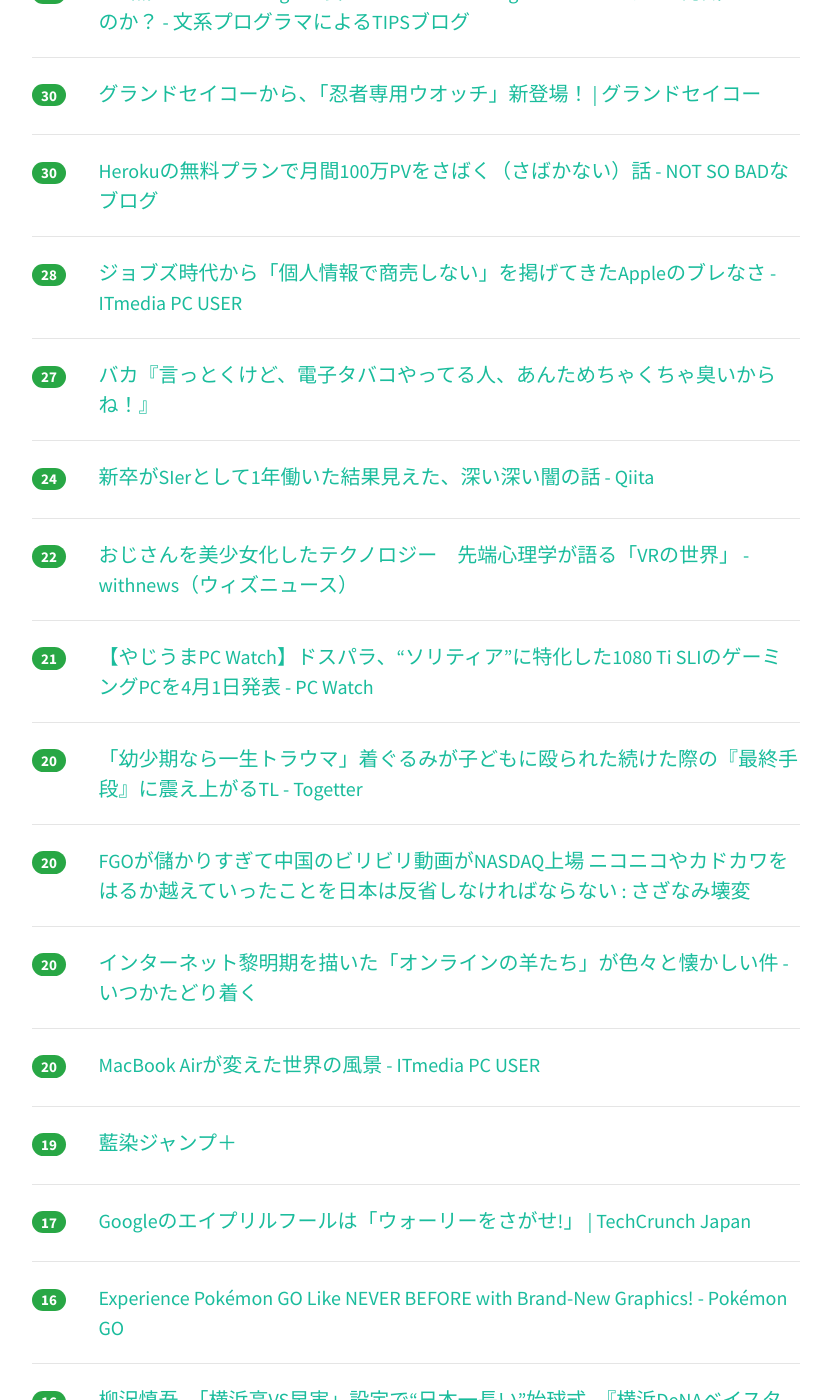
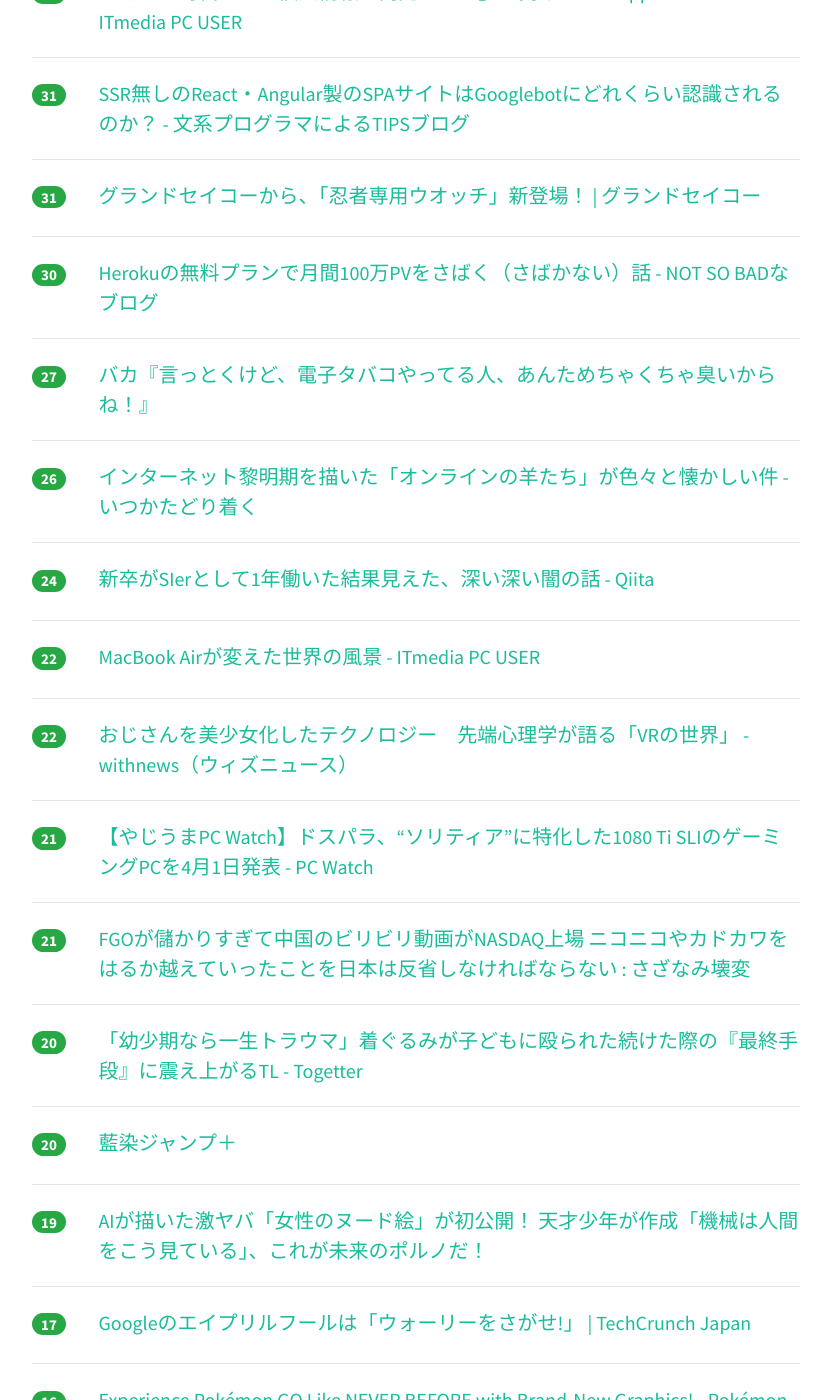
Before and after one commit to yatta47/hatena-matome-site, a Jekyll site: the page built from _posts/2018-04-01-hatena.md, in a window 1280 px wide and 1400 px high, scrolled down 1526 px. Shown: the whole window, without its empty margins (224-1055 px from the left). Built offline with Jekyll 4.4.1, drawn with Linux system fonts in a browser that asks for light colours; nearby versions of some CDN libraries; some of the changed text lies outside the part shown.

Commit message:
Updated 2018-04-01

```diff
--- a/_posts/2018-04-01-hatena.md
+++ b/_posts/2018-04-01-hatena.md
@@ -1,34 +1,39 @@
 ---
 layout: post
 title:  "2018-04-01 はてぶIT"
-date:   2018-04-01 18:02:21
+date:   2018-04-01 19:02:33
 tags: [it-hotentry]
 ---
-36 件のデータあり
+38 件のデータあり
 
 <hr><div class="row">
-<div class="col-1"><span class="badge badge-pill badge-success h2">327</span></div>
+<div class="col-1"><span class="badge badge-pill badge-success h2">339</span></div>
 <div class="col-11"><a href='https://landing.google.co.jp/tegaki/' target='_blank'>Gboard 物理手書きバージョン</a></div>
 </div>
 <hr>
 <div class="row">
-<div class="col-1"><span class="badge badge-pill badge-success h2">206</span></div>
+<div class="col-1"><span class="badge badge-pill badge-success h2">217</span></div>
+<div class="col-11"><a href='https://tjo.hatenablog.com/entry/2018/04/01/003000' target='_blank'>AIブームに完全に出遅れたエグゼクティブの方々のための本を書きました - 六本木で働くデータサイエンティストのブログ</a></div>
+</div>
+<hr>
+<div class="row">
+<div class="col-1"><span class="badge badge-pill badge-success h2">214</span></div>
 <div class="col-11"><a href='https://gigazine.net/news/20180401-aprilfool/' target='_blank'>エイプリルフールに便乗しているサイトまとめ2018年版 - GIGAZINE</a></div>
 </div>
 <hr>
 <div class="row">
-<div class="col-1"><span class="badge badge-pill badge-success h2">191</span></div>
-<div class="col-11"><a href='https://tjo.hatenablog.com/entry/2018/04/01/003000' target='_blank'>AIブームに完全に出遅れたエグゼクティブの方々のための本を書きました - 六本木で働くデータサイエンティストのブログ</a></div>
-</div>
-<hr>
-<div class="row">
-<div class="col-1"><span class="badge badge-pill badge-success h2">138</span></div>
+<div class="col-1"><span class="badge badge-pill badge-success h2">147</span></div>
 <div class="col-11"><a href='https://japan.googleblog.com/2018/04/tegaki.html' target='_blank'>Google Japan Blog: Google 日本語入力チームからの新しいご提案</a></div>
 </div>
 <hr>
 <div class="row">
-<div class="col-1"><span class="badge badge-pill badge-success h2">123</span></div>
+<div class="col-1"><span class="badge badge-pill badge-success h2">131</span></div>
 <div class="col-11"><a href='https://blogs.adobe.com/creativestation/aprilfools_2018' target='_blank'>アドビ、 #飲むフォトショップ を発表！ 世界初 “フォトショップロテイン” で、理想のカラダへ即効レタッチ – Adobe Creative Station</a></div>
+</div>
+<hr>
+<div class="row">
+<div class="col-1"><span class="badge badge-pill badge-success h2">70</span></div>
+<div class="col-11"><a href='https://anond.hatelabo.jp/20180401145223' target='_blank'>ブコメ「何度でも言う」</a></div>
 </div>
 <hr>
 <div class="row">
@@ -47,11 +52,6 @@ tags: [it-hotentry]
 </div>
 <hr>
 <div class="row">
-<div class="col-1"><span class="badge badge-pill badge-success h2">41</span></div>
-<div class="col-11"><a href='https://anond.hatelabo.jp/20180401145223' target='_blank'>ブコメ「何度でも言う」</a></div>
-</div>
-<hr>
-<div class="row">
 <div class="col-1"><span class="badge badge-pill badge-success h2">39</span></div>
 <div class="col-11"><a href='https://note.mu/curryperformer/n/ne2a70ea66075' target='_blank'>1人ぼっちの客先常駐先で生き延びる8つのテクニック｜加藤泰明｜note</a></div>
 </div>
@@ -62,13 +62,18 @@ tags: [it-hotentry]
 </div>
 <hr>
 <div class="row">
+<div class="col-1"><span class="badge badge-pill badge-success h2">36</span></div>
+<div class="col-11"><a href='https://yoheikikuta.github.io/DLwithPython/' target='_blank'>Deep Learning with Python を読んだ – 原理的には可能 – データ分析界隈の人のブログ、もとい雑記帳</a></div>
+</div>
+<hr>
+<div class="row">
 <div class="col-1"><span class="badge badge-pill badge-success h2">35</span></div>
 <div class="col-11"><a href='https://qiita.com/41semicolon/items/666a3ff1c226828ecdb2' target='_blank'>map, reduce もいいけど transduce もね - Qiita</a></div>
 </div>
 <hr>
 <div class="row">
 <div class="col-1"><span class="badge badge-pill badge-success h2">35</span></div>
-<div class="col-11"><a href='https://yoheikikuta.github.io/DLwithPython/' target='_blank'>Deep Learning with Python を読んだ – 原理的には可能 – データ分析界隈の人のブログ、もとい雑記帳</a></div>
+<div class="col-11"><a href='http://www.itmedia.co.jp/pcuser/articles/1804/01/news021.html' target='_blank'>ジョブズ時代から「個人情報で商売しない」を掲げてきたAppleのブレなさ - ITmedia PC USER</a></div>
 </div>
 <hr>
 <div class="row">
@@ -77,7 +82,7 @@ tags: [it-hotentry]
 </div>
 <hr>
 <div class="row">
-<div class="col-1"><span class="badge badge-pill badge-success h2">30</span></div>
+<div class="col-1"><span class="badge badge-pill badge-success h2">31</span></div>
 <div class="col-11"><a href='https://www.grand-seiko.com/jp-ja/special/aprilfools/2018/' target='_blank'>グランドセイコーから、「忍者専用ウオッチ」新登場！ | グランドセイコー</a></div>
 </div>
 <hr>
@@ -87,18 +92,23 @@ tags: [it-hotentry]
 </div>
 <hr>
 <div class="row">
-<div class="col-1"><span class="badge badge-pill badge-success h2">28</span></div>
-<div class="col-11"><a href='http://www.itmedia.co.jp/pcuser/articles/1804/01/news021.html' target='_blank'>ジョブズ時代から「個人情報で商売しない」を掲げてきたAppleのブレなさ - ITmedia PC USER</a></div>
-</div>
-<hr>
-<div class="row">
 <div class="col-1"><span class="badge badge-pill badge-success h2">27</span></div>
 <div class="col-11"><a href='https://anond.hatelabo.jp/20180331214512' target='_blank'>バカ『言っとくけど、電子タバコやってる人、あんためちゃくちゃ臭いからね！』</a></div>
 </div>
 <hr>
 <div class="row">
+<div class="col-1"><span class="badge badge-pill badge-success h2">26</span></div>
+<div class="col-11"><a href='http://www.itutado.com/entry/online_1' target='_blank'>インターネット黎明期を描いた「オンラインの羊たち」が色々と懐かしい件 - いつかたどり着く</a></div>
+</div>
+<hr>
+<div class="row">
 <div class="col-1"><span class="badge badge-pill badge-success h2">24</span></div>
 <div class="col-11"><a href='https://qiita.com/sirootosan/items/43226b6707ab6dc9d6af' target='_blank'>新卒がSIerとして1年働いた結果見えた、深い深い闇の話 - Qiita</a></div>
+</div>
+<hr>
+<div class="row">
+<div class="col-1"><span class="badge badge-pill badge-success h2">22</span></div>
+<div class="col-11"><a href='http://www.itmedia.co.jp/pcuser/articles/1804/01/news015.html' target='_blank'>MacBook Airが変えた世界の風景 - ITmedia PC USER</a></div>
 </div>
 <hr>
 <div class="row">
@@ -112,28 +122,23 @@ tags: [it-hotentry]
 </div>
 <hr>
 <div class="row">
+<div class="col-1"><span class="badge badge-pill badge-success h2">21</span></div>
+<div class="col-11"><a href='https://sazanami.net/20180329-bilibili-nasdaq-fgo-azurlane-nikoniko-kadokawa/' target='_blank'>FGOが儲かりすぎて中国のビリビリ動画がNASDAQ上場 ニコニコやカドカワをはるか越えていったことを日本は反省しなければならない : さざなみ壊変</a></div>
+</div>
+<hr>
+<div class="row">
 <div class="col-1"><span class="badge badge-pill badge-success h2">20</span></div>
 <div class="col-11"><a href='https://togetter.com/li/1213848' target='_blank'>「幼少期なら一生トラウマ」着ぐるみが子どもに殴られた続けた際の『最終手段』に震え上がるTL - Togetter</a></div>
 </div>
 <hr>
 <div class="row">
 <div class="col-1"><span class="badge badge-pill badge-success h2">20</span></div>
-<div class="col-11"><a href='https://sazanami.net/20180329-bilibili-nasdaq-fgo-azurlane-nikoniko-kadokawa/' target='_blank'>FGOが儲かりすぎて中国のビリビリ動画がNASDAQ上場 ニコニコやカドカワをはるか越えていったことを日本は反省しなければならない : さざなみ壊変</a></div>
-</div>
-<hr>
-<div class="row">
-<div class="col-1"><span class="badge badge-pill badge-success h2">20</span></div>
-<div class="col-11"><a href='http://www.itutado.com/entry/online_1' target='_blank'>インターネット黎明期を描いた「オンラインの羊たち」が色々と懐かしい件 - いつかたどり着く</a></div>
-</div>
-<hr>
-<div class="row">
-<div class="col-1"><span class="badge badge-pill badge-success h2">20</span></div>
-<div class="col-11"><a href='http://www.itmedia.co.jp/pcuser/articles/1804/01/news015.html' target='_blank'>MacBook Airが変えた世界の風景 - ITmedia PC USER</a></div>
+<div class="col-11"><a href='https://www.shonenjump.com/p/sp/1804/01/browser/' target='_blank'>藍染ジャンプ＋</a></div>
 </div>
 <hr>
 <div class="row">
 <div class="col-1"><span class="badge badge-pill badge-success h2">19</span></div>
-<div class="col-11"><a href='https://www.shonenjump.com/p/sp/1804/01/browser/' target='_blank'>藍染ジャンプ＋</a></div>
+<div class="col-11"><a href='http://tocana.jp/2018/03/post_16472_entry.html' target='_blank'>AIが描いた激ヤバ「女性のヌード絵」が初公開！ 天才少年が作成「機械は人間をこう見ている」、これが未来のポルノだ！</a></div>
 </div>
 <hr>
 <div class="row">
@@ -163,7 +168,7 @@ tags: [it-hotentry]
 <hr>
 <div class="row">
 <div class="col-1"><span class="badge badge-pill badge-success h2">15</span></div>
-<div class="col-11"><a href='http://tocana.jp/2018/03/post_16472_entry.html' target='_blank'>AIが描いた激ヤバ「女性のヌード絵」が初公開！ 天才少年が作成「機械は人間をこう見ている」、これが未来のポルノだ！</a></div>
+<div class="col-11"><a href='https://speakerdeck.com/ayatk/ojin-wokakezunihuidobatukuhuomuwogou-zhu-sitiyau-ohua' target='_blank'>お金🤑をかけずにフィードバックフォームを構築しちゃう💪お話 // Speaker Deck</a></div>
 </div>
 <hr>
 <div class="row">
@@ -177,6 +182,11 @@ tags: [it-hotentry]
 </div>
 <hr>
 <div class="row">
+<div class="col-1"><span class="badge badge-pill badge-success h2">12</span></div>
+<div class="col-11"><a href='https://www.nikkei.com/article/DGXMZO28572800W8A320C1000000/' target='_blank'>「ＡＩ活用」のうたい文句にだまされるな　　：日本経済新聞</a></div>
+</div>
+<hr>
+<div class="row">
 <div class="col-1"><span class="badge badge-pill badge-success h2">11</span></div>
 <div class="col-11"><a href='http://www.youtube.com/watch?v=guJnFY1R4I0' target='_blank'>Gboard 物理手書きバージョン</a></div>
 </div>
```
